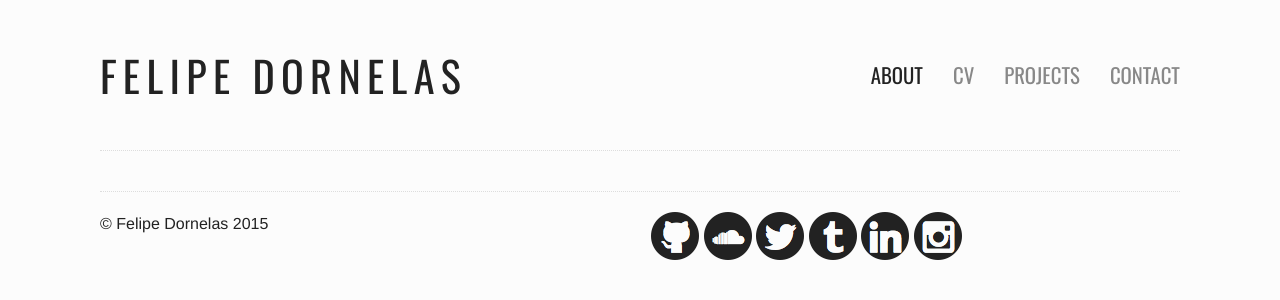
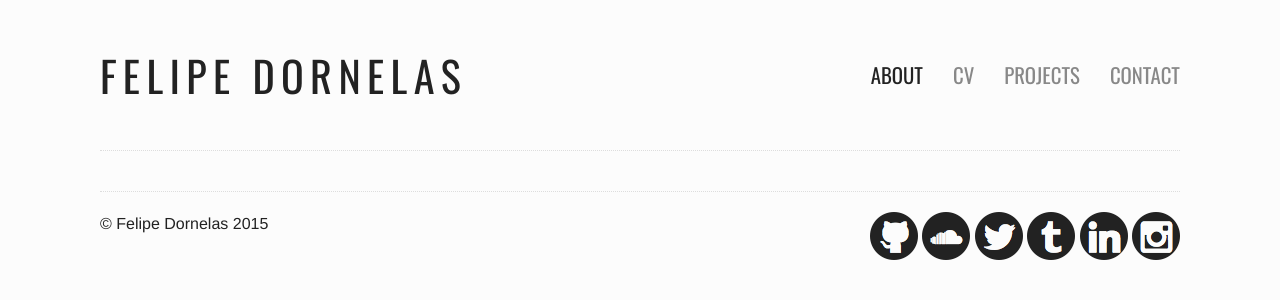
Before and after one commit to felipead/felipead.github.com, a Jekyll site: the page built from index.html, in a window 1280 px wide. Shown: the top 300 px of the page. Built offline with Jekyll 4.4.1, drawn with Linux system fonts in a browser that asks for light colours.

Commit message:
Positioning social icons correctly

```diff
--- a/_sass/partials/_footer.scss
+++ b/_sass/partials/_footer.scss
@@ -16,10 +16,12 @@ footer {
     @include media($medium-screen-up) {
         @include span-columns($half-grid-columns);
         @include justify-content(flex-start);
+        text-align: left;
     }
     @include media($small-screen-down) {
         @include span-columns($grid-columns);
         @include justify-content(center);
+        text-align: center;
     }
 }
 
@@ -30,10 +32,12 @@ footer {
     @include media($small-screen-down) {
         @include span-columns($grid-columns);
         @include justify-content(center);
+        text-align: center;
     }
     @include media($medium-screen-up) {
         @include span-columns($half-grid-columns);
         @include justify-content(flex-end);
+        text-align: right;
     }
 
     @each $social-network in $social-networks {
```
